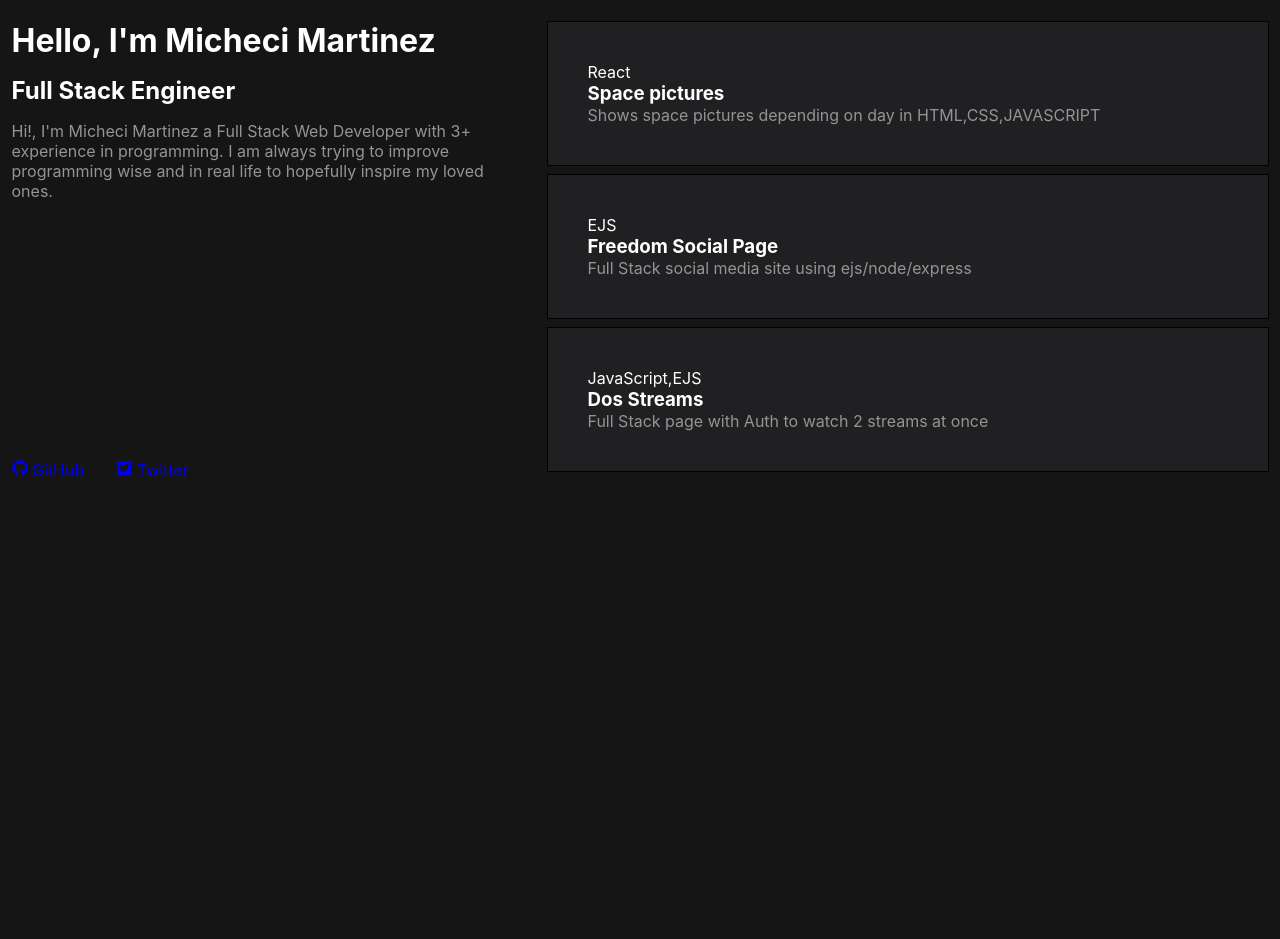
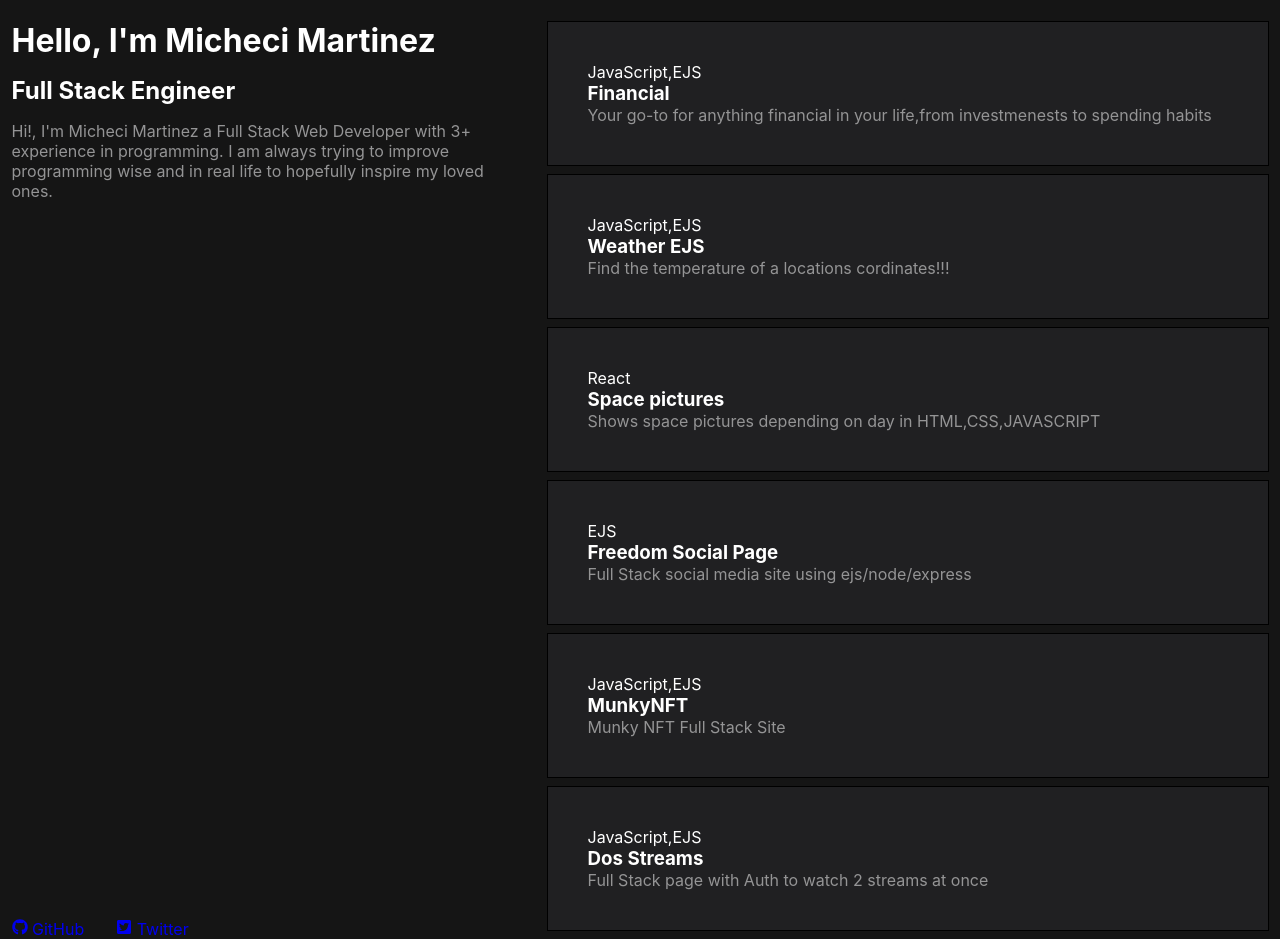
Before and after one commit to micheci/portfolio, a React (Create React App) app: page / in a window 1280 px wide. Before the commit the page ends 800 px from the top, so only its background shows below. Built offline with nearby package versions, Linux system fonts and the light colour scheme.

Commit message:
added new project

```diff
--- a/src/Components/Projects.js
+++ b/src/Components/Projects.js
@@ -4,9 +4,16 @@ import Project from './Project'
 const Projects = () => {
   return (
     <div className='projects-container'>
+
+        <Project desc="Your go-to for anything financial in your life,from investmenests to spending habits" title="Financial" siteName="https://dos-streams-production.up.railway.app/" lang="JavaScript,EJS" />
+
+        <Project desc="Find the temperature of a locations cordinates!!!" title="Weather EJS" siteName="https://weatherappejs.up.railway.app/" lang="JavaScript,EJS" />
+
         <Project desc="Shows space pictures depending on day in HTML,CSS,JAVASCRIPT"title=" Space pictures" siteName="https://spacesky-production.up.railway.app/" lang="React"/>
 
         <Project desc="Full Stack social media site using ejs/node/express" title="Freedom Social Page" siteName="https://binary-upload-boom-production.up.railway.app/" lang="EJS" />
+
+        <Project desc="Munky NFT Full Stack Site" title="MunkyNFT" siteName="https://cryptosite-production.up.railway.app/" lang="JavaScript,EJS" />
 
         <Project desc="Full Stack page with Auth to watch 2 streams at once" title="Dos Streams" siteName="https://dos-streams-production.up.railway.app/" lang="JavaScript,EJS" />
     </div>
```
